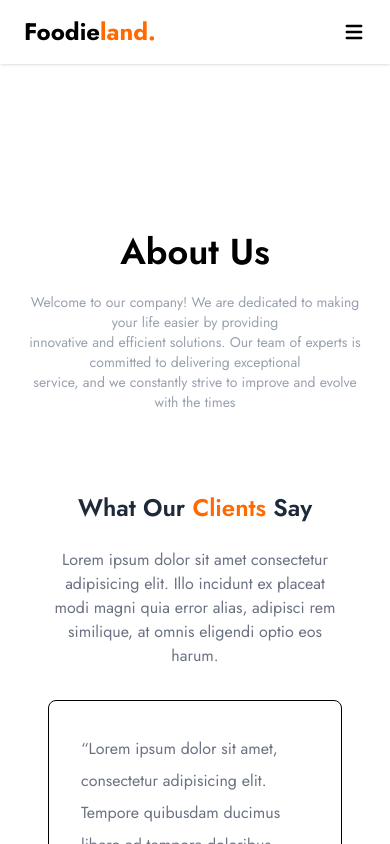
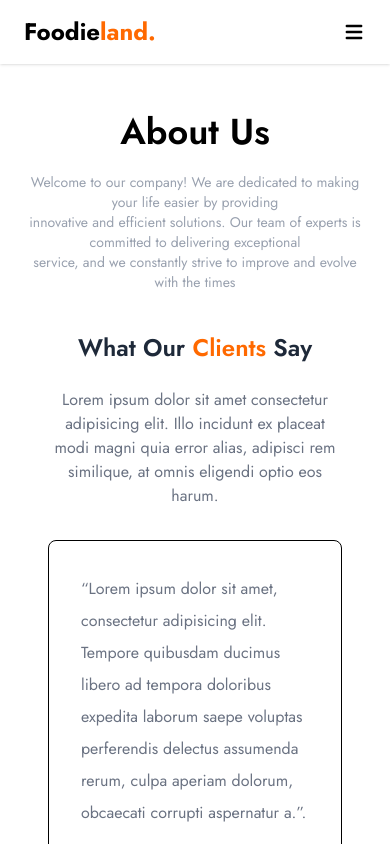
Before and after one commit to sabbir-hossen66/spaceZee-Task, a React (Vite) app: page /about in a window 390 px wide. Shown: the top 844 px of the page. Built offline with nearby package versions, Linux system fonts and the light colour scheme.

Commit message:
about page responsive

```diff
--- a/src/pages/about/About.jsx
+++ b/src/pages/about/About.jsx
@@ -6,8 +6,8 @@ import Client from '../../utility/Client';
 
 const About = () => {
   return (
-    <div className='my-20 max-w-screen-xl mx-auto px-6 py-12'>
-      <div className='text-center my-10'>
+    <div className=' max-w-screen-xl mx-auto px-6 py-12'>
+      <div className='text-center '>
         <Title heading={"About Us"} subheading={<>Welcome to our company! We are dedicated to making your life easier by providing <br />
           innovative and efficient solutions.  Our team of experts is committed  to delivering
           exceptional <br /> service, and we constantly strive to improve and evolve with the times</>} />
```
Also changed, not shown: vercel.json (added).
